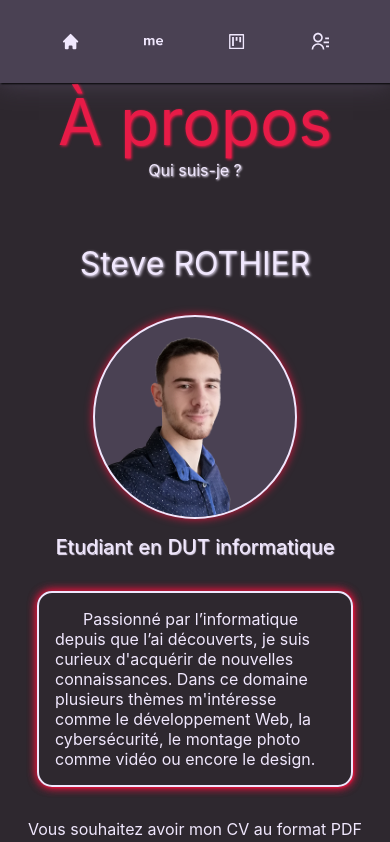
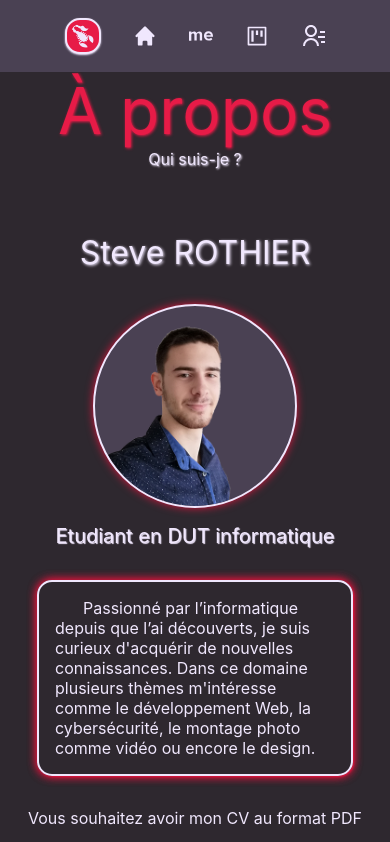
Before and after one commit to SteveRothier/MyPortfolio, a React (Create React App) app: page /portfolio in a window 390 px wide. Shown: the top 842 px of the page. Built offline with nearby package versions, Linux system fonts and the light colour scheme.

Commit message:
redisign of navbar

```diff
--- a/src/App.js
+++ b/src/App.js
@@ -1,5 +1,5 @@
 import './App.css';
-import Navbar from './component/Navbar/Navbar';
+import LeftNavbar from './component/LeftNavbar/LeftNavbar';
 import Profil from './component/Profil/Profil';
 import Competence from './component/Competence/Competence';
 import Contact from './component/Contact/Contact';
@@ -10,7 +10,7 @@ import ProjectsList from './component/Project/ProjectsList';
 function App() {
   return (
     <>
-      <Navbar />
+      <LeftNavbar />
       <Profil />
       <NewsList />
       <ProjectsList />
--- a/src/component/Competence/Competence.css
+++ b/src/component/Competence/Competence.css
@@ -2,6 +2,7 @@
     background-color: #4A4153;
     box-shadow: 1px 1px 2px black, 0 0 15px #4A4153, 0 0 5px #4A4153;
     padding-bottom: 2rem;
+    padding-left: 4rem;
 }
 
 .language {
@@ -162,7 +163,13 @@
 
 @media screen and (max-width: 1000px) {
     .languageLevelBar {
-        width: 50rem;
+        width: 45rem;
+    }
+}
+
+@media screen and (max-width: 900px) {
+    .CompetenceBox {
+        padding-right: 4rem;
     }
 }
 
--- /dev/null
+++ b/src/component/LeftNavbar/LeftNavbar.css
@@ -0,0 +1,183 @@
+.LeftNavbarBox {
+    padding-left: 1rem;
+    position: fixed;
+    top: 20%;
+    display: flex;
+    align-items: left;
+    justify-content: center;
+    flex-direction: column;
+    z-index: 1;
+}
+
+.LeftNavbarBox .NavbarList {
+    color: #F0E7FD;
+    font-size: 1.5rem;
+    cursor: pointer;
+    display: flex;
+    align-items: center;
+    justify-content: center;
+    flex-direction: column;
+}
+
+.myLogo {
+    display: flex;
+    align-items: center;
+    justify-content: center;
+    border: 0.15rem solid #F0E7FD;
+    border-radius: 15px;
+    background: rgb(231, 27, 71);
+    box-shadow: 0px 1px 2px #F0E7FD;
+    padding: 0.25rem;
+    margin-top: 0.5rem;
+}
+
+.StyleName {
+    color: rgb(231, 27, 71);
+    text-shadow: 1px 1px 2px rgb(231, 27, 71);
+}
+
+.myLogoHover, .homeHover, .aboutHover, .projectHover, .contactHover  {
+    display: none;
+    opacity: 0;
+}
+
+.proposAlign {
+   display: flex;
+   align-items: center;
+   justify-content: center;
+}
+
+.myLogo:hover + .myLogoHover{
+    display: block;
+    opacity: 1;
+    position: absolute;
+    left: 4rem;
+    top: 11.5rem;
+}
+
+.homeLink:hover + .homeHover{
+    display: block;
+    opacity: 1;
+    position: absolute;
+    left: 4rem;
+    top: 12.75rem;
+}
+
+.aboutLink:hover + .aboutHover{
+    display: block;
+    opacity: 1;
+    position: absolute;
+    left: 4rem;
+    top: 16.75rem;
+}
+
+.projectLink:hover + .projectHover{
+    display: block;
+    opacity: 1;
+    position: absolute;
+    left: 4rem;
+    top: 18.5rem;
+}
+
+.contactLink:hover + .contactHover{
+    display: block;
+    opacity: 1;
+    position: absolute;
+    left: 4rem;
+    top: 21.5rem;
+}
+
+.typeHover {
+    background-color: crimson;
+    padding: 0.5rem;
+    border: solid #F0E7FD;
+    border-radius: 15px;
+    font-size: 1.25rem;
+}
+
+.homeLink, .aboutLink, .projectLink, .contactLink {
+    display: flex;
+    align-items: center;
+    justify-content: center;
+    margin-top: 0.75rem;
+    margin-bottom: 0.75rem;
+}
+
+.ligne {
+    width: 0.25rem;
+    height: 9rem;
+    background-color: crimson;
+    box-shadow: 1px 2px 2px rgb(231, 27, 71);
+    margin-left: 1rem;
+    margin-top: 1rem;
+    margin-bottom: 1rem;
+}
+
+@media screen and (max-width: 900px) {
+    .LeftNavbarBox {
+        padding-left: 0;
+        position: sticky;
+        top: 0;
+        display: flex;
+        align-items: center;
+        justify-content: center;
+        flex-direction: row;
+        z-index: 1;
+        background-color: #4A4153;
+    }
+
+    .LeftNavbarBox .NavbarList {
+        color: #F0E7FD;
+        font-size: 1.5rem;
+        cursor: pointer;
+        display: flex;
+        align-items: center;
+        justify-content: center;
+        flex-direction: row;
+        margin: 0.75rem;
+    }
+
+    .ligne {
+        width: 9rem;
+        height: 0.25rem;
+        background-color: crimson;
+        box-shadow: 1px 2px 2px rgb(231, 27, 71);
+        margin-left: 3rem;
+        margin-right: 3rem;
+    }
+
+    .myLogo {
+        margin-top: 0;
+    }
+
+    .myLogo, .aboutLink, .homeLink, .contactLink, .projectLink {
+        margin-left: 1rem;
+        margin-right: 1rem;
+    }
+
+    .myLogo:hover + .myLogoHover{
+        display: none;
+    }
+
+    .homeLink:hover + .homeHover{
+        display: none;
+    }
+
+    .aboutLink:hover + .aboutHover{
+        display: none;
+    }
+
+    .projectLink:hover + .projectHover{
+        display: none;
+    }
+
+    .contactLink:hover + .contactHover{
+        display: none;
+    }
+}
+
+@media screen and (max-width: 600px) {
+    .ligne {
+        display: none;
+    }
+}
--- /dev/null
+++ b/src/component/LeftNavbar/LeftNavbar.js
@@ -0,0 +1,44 @@
+import './LeftNavbar.css';
+import { GiScorpion } from "react-icons/gi";
+import { HiHome } from "react-icons/hi";
+import { SiAboutdotme } from "react-icons/si";
+import { AiOutlineProject } from "react-icons/ai";
+import { RiContactsLine } from "react-icons/ri";
+
+function LeftNavbar() {
+  return (
+    <>
+      <div className='LeftNavbarBox'>
+        <div className='ligne'></div>
+        <div className='NavbarList'>
+          <GiScorpion className='myLogo'/>
+          <div className='myLogoHover'>
+            <b className='StyleName'>steverothier</b>.com
+          </div>
+          <HiHome className='homeLink'/>
+          <div className='homeHover'>
+            <p className='typeHover'>Acceuil</p>
+          </div>
+          <SiAboutdotme className='aboutLink'/>
+          <div className='aboutHover'>
+            <div className='proposAlign typeHover'>
+              <div>À-</div>
+              <div>propos</div>
+            </div>
+          </div>
+          <AiOutlineProject  className='projectLink'/>
+          <div className='projectHover'>
+            <p className='typeHover'>Projets</p>
+          </div>
+          <RiContactsLine className='contactLink'/>
+          <div className='contactHover'>
+            <p className='typeHover'>Contact</p>
+          </div>
+        </div>
+        <div className='ligne'></div>
+      </div>
+    </>
+  );
+}
+
+export default LeftNavbar;
--- a/src/component/New/NewsList.js
+++ b/src/component/New/NewsList.js
@@ -17,8 +17,8 @@ function NewsList() {
             <div className='newsItemsList'>
 
                 <div className='NewsItemBox'>
-                    <div class="flip-card-inner">
-                        <div class="flip-card-front">
+                    <div className="flip-card-inner">
+                        <div className="flip-card-front">
                             <div className='newsTitle'>Recherche de stage</div>
                             <img src={intership} alt=''></img>
                             <div className='date'>21/03/2022</div>
@@ -27,7 +27,7 @@ function NewsList() {
                                 <p className='actif'>True</p>
                             </div>
                         </div>
-                        <div class="flip-card-back">
+                        <div className="flip-card-back">
                             <p>
                                 Je suis à la recherche d'un stage en informatique
                                 pour valider ma derrière année de DUT informatique
@@ -40,8 +40,8 @@ function NewsList() {
                 </div>
 
                 <div className='NewsItemBox'>
-                    <div class="flip-card-inner">
-                        <div class="flip-card-front">
+                    <div className="flip-card-inner">
+                        <div className="flip-card-front">
                             <div className='newsTitle'>DUT informatique</div>
                             <img src={iut} alt=''></img>
                             <div className='date'>01/09/2020</div>
@@ -50,7 +50,7 @@ function NewsList() {
                                 <p className='actif'>True</p>
                             </div>
                         </div>
-                        <div class="flip-card-back">
+                        <div className="flip-card-back">
                             <p>
 
                             </p>
--- a/src/component/Profil/Profil.css
+++ b/src/component/Profil/Profil.css
@@ -23,6 +23,7 @@
 }
 
 .myProfil {
+    padding-left: 2rem;
     display: flex;
     align-items: center;
     justify-content: space-evenly;
@@ -150,6 +151,10 @@
 }
 
 @media screen and (max-width: 900px) {
+    .myProfil {
+        padding-right: 2rem;
+    }
+
     .ProfilBox {
         margin-top: 0;
     }
--- a/src/component/Project/Projects.css
+++ b/src/component/Project/Projects.css
@@ -1,5 +1,6 @@
 .ProjectsListBox {
     margin-top: 3rem;
+    padding-left: 1rem;
 }
 
 .ProjectsZone {
@@ -107,3 +108,9 @@
   width: 15.75rem;
   height: 22.75rem;
 }
+
+@media screen and (max-width: 1500px) {
+  .ProjectsListBox {
+    padding-right: 1rem;
+}
+}
```
Also changed, not shown: src/component/Project/ProjectsList.js (+40 -40 lines). Lines whose indentation alone changed are shown as unchanged.
